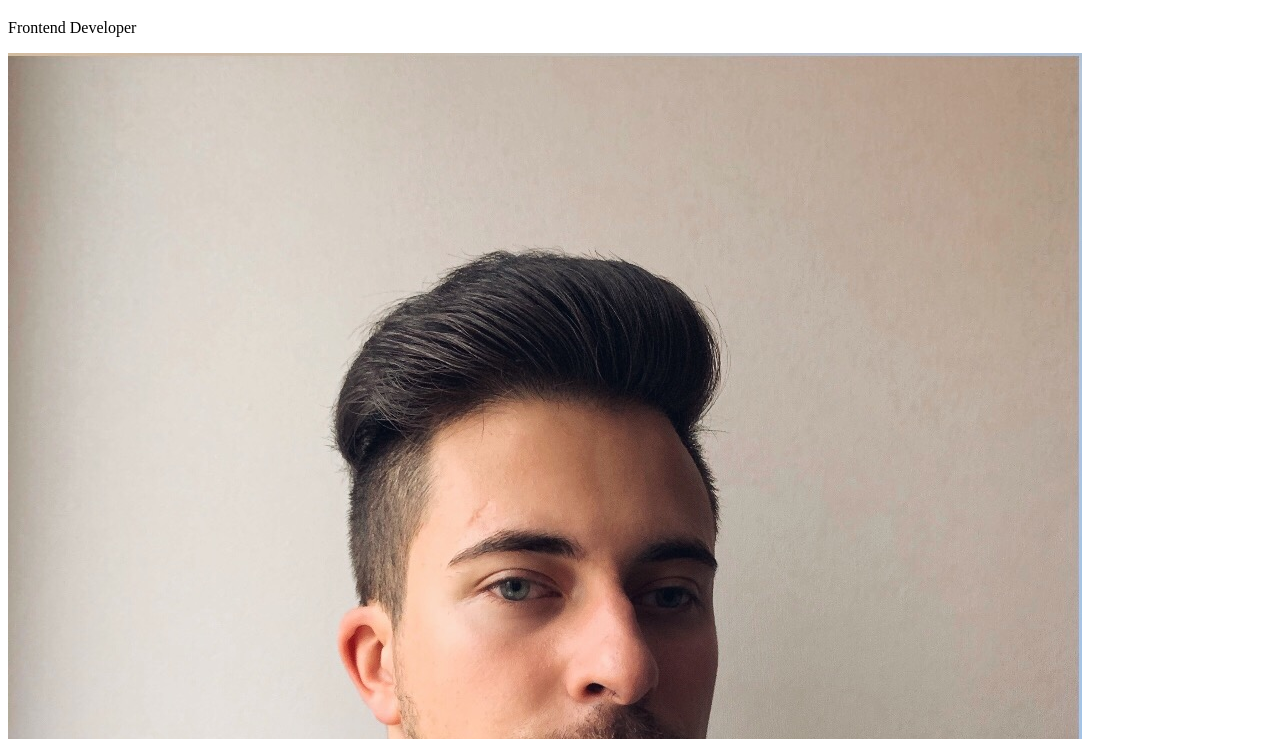
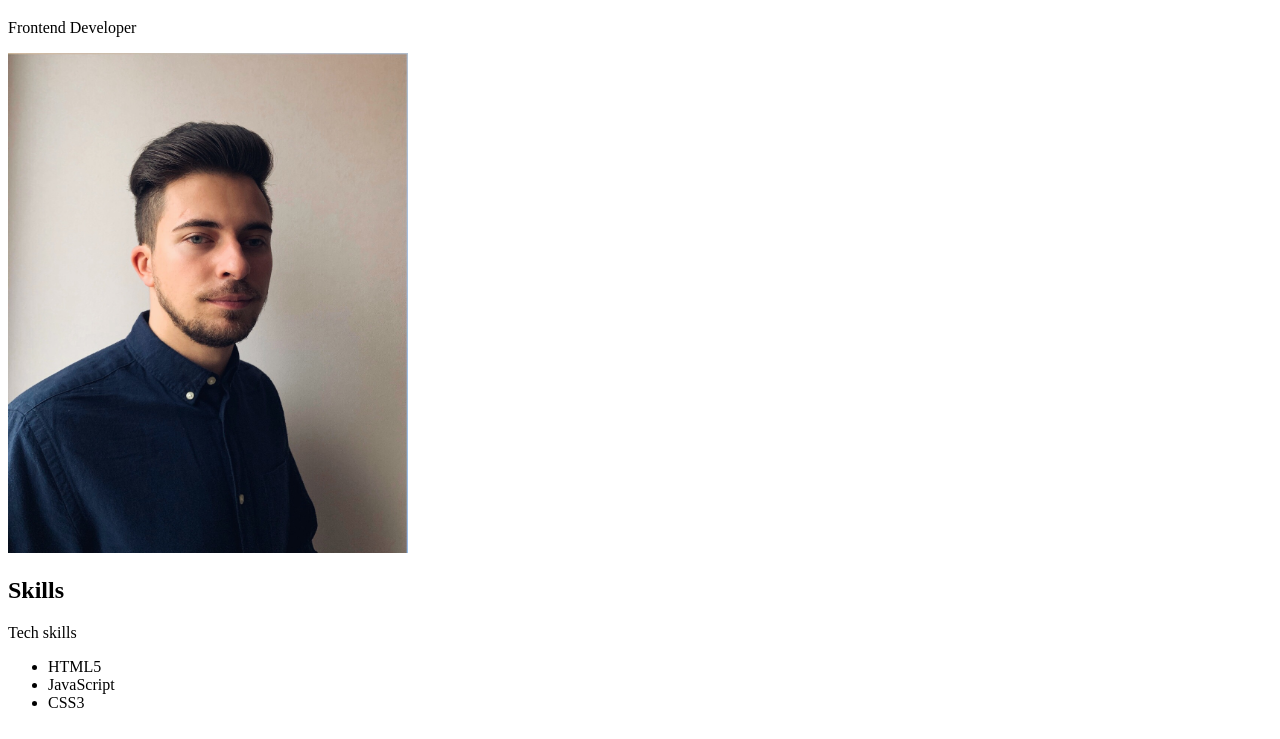
Before and after one commit to Vladlysenko75/Okten_homework, a plain HTML site: page index.html in a window 1280 px wide. Shown: the part 61-800 px from the top of the page. Drawn offline with Linux system fonts and the light colour scheme.

Commit message:
okten homework

```diff
--- a/index.html
+++ b/index.html
@@ -11,12 +11,14 @@
 <body>
     <H1>Vladyslav Lysenko</H1>
     <p>Frontend Developer</p>
-    <img src="img/resume.JPG" alt="my photo">
+    <img src="img/resume1.JPG" width="400px" height="500px" alt="my photo">
     <H2>Skills</H2>
     <p>Tech skills</p>
     <ul>
         <li>HTML5</li>
         <li>JavaScript</li>
+        <li>CSS3</li>
+
     </ul>
 </body>
 
```
Also changed, not shown: img/resume1.JPG (renamed from img/resume.JPG).
